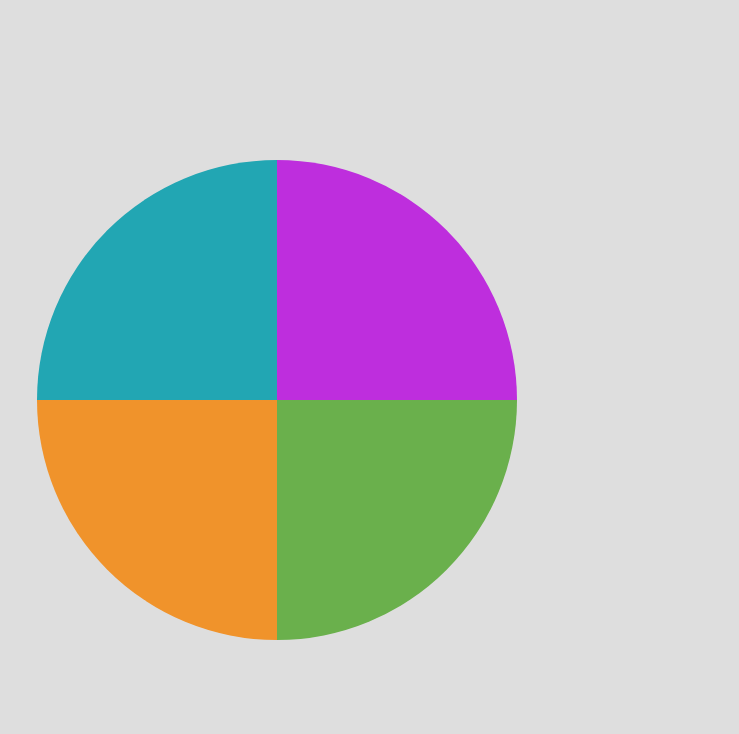
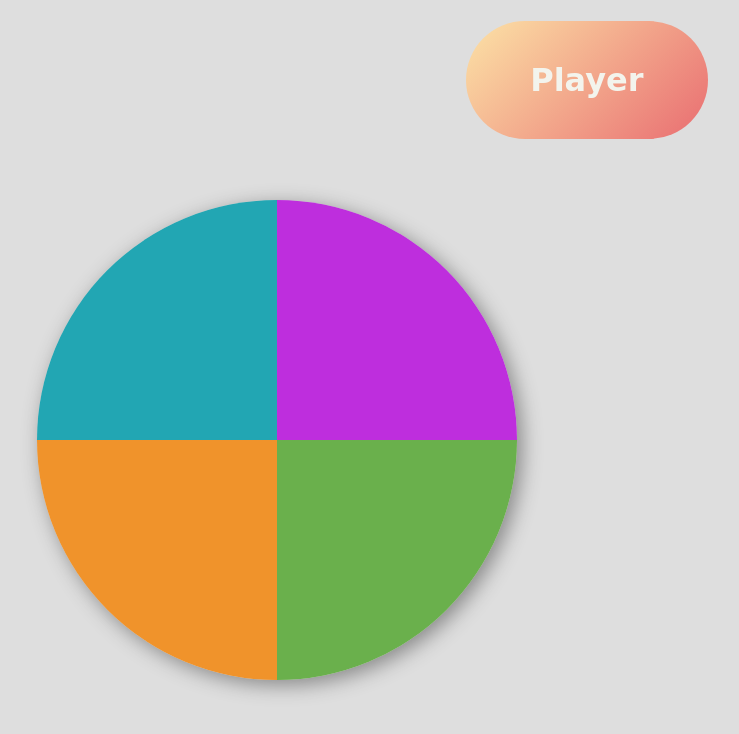
Before and after one commit to Fredyspt/SimonSaysGame, a plain HTML site: page Gameboard.html in a window 1280 px wide. Both pictures are taken after a click on the button "Start game". Shown: the whole page, without its empty margins (363-1102 px from the left). Drawn offline with nearby package versions, Linux system fonts and the light colour scheme; a web font is replaced by a local one.

Commit message:
Finished styling, final version

```diff
--- a/Gameboard.html
+++ b/Gameboard.html
@@ -6,14 +6,18 @@
     <meta name="viewport" content="width=device-width, initial-scale=1.0" />
     <link rel="stylesheet" href="styles.css" />
     <link rel="preconnect" href="https://fonts.gstatic.com" />
-    <link rel="preconnect" href="https://fonts.gstatic.com" />
     <link
       href="https://fonts.googleapis.com/css2?family=Archivo:wght@300&display=swap"
       rel="stylesheet"
     />
+    <link href="https://fonts.googleapis.com/css2?family=Chango&display=swap" rel="stylesheet">
     <title>Simon Says</title>
   </head>
   <body>
+    <header class="header">
+        <div id="cpu" class ="cpu"> CPU </div>
+        <div id="player" class ="player"> Player </div>
+    </header>
     <div class="gameboard">
       <div id="blue" class="color blue left" data-color="blue"></div>
       <div id="purple" class="color purple right" data-color="purple"></div>
--- a/game.js
+++ b/game.js
@@ -3,7 +3,9 @@ const purple = document.getElementById('purple')
 const orange = document.getElementById('orange')
 const green = document.getElementById('green')
 const startButton = document.getElementById('startButton')
-const LEVELS = 4
+const cpu = document.getElementById('cpu')
+const player = document.getElementById('player')
+const LEVELS = 10
 
 class Game{
     constructor(){
@@ -19,6 +21,7 @@ class Game{
         // created will now be the button itself, instead of the game
         this.nextLevel = this.nextLevel.bind(this)
         this.chooseColor = this.chooseColor.bind(this)
+        this.turnOffTurnIndicator()
         this.toggleStartButton()
         this.level = 1
         this.colors = {
@@ -37,7 +40,23 @@ class Game{
         } else {
             // Adds CSS class
             startButton.classList.add('hide')
+            this.cpuTurn()
         }
+    }
+
+    turnOffTurnIndicator(){
+        player.classList.remove('active')
+        cpu.classList.remove('active')
+    }
+
+    playerTurn(){
+        player.classList.add('active')
+        cpu.classList.remove('active')
+    }
+
+    cpuTurn(){
+        player.classList.remove('active')
+        cpu.classList.add('active')
     }
 
     generateSequence(){
@@ -51,8 +70,10 @@ class Game{
     nextLevel(){
         this.sequencePos = 0
         this.lightSequence()
+        this.cpuTurn()
         // Until sequence lighting is finished, click events are activated
         setTimeout(()=> this.addClickEvents(), 1000*(this.level-1))
+        setTimeout(()=> this.playerTurn(), 1000*this.level)
     }
 
     numberToColor(number){
--- a/styles.css
+++ b/styles.css
@@ -2,6 +2,7 @@ body {
     align-items: center;
     background: #dedede;
     display: flex;
+    flex-direction: column;
     height: 100vh;
     margin: 0;
 }
@@ -10,14 +11,40 @@ body {
     font-family: 'Archivo', sans-serif;
 }
 
+.header{
+    display: flex;
+    justify-content: space-around;
+    align-items: center;
+    height: 10vh;
+    width: 100%;
+}
+
+.cpu, .player{
+    color: #f3f4ed;
+    background-image: linear-gradient( 135deg, #FAD7A1 10%, #E96D71 100%);
+    font-family: 'Chango', cursive;
+    font-size: 4vmin;
+    font-weight: bold;
+    margin-top: 10vh;
+    padding: 5vh 5vw;
+    border-radius: 3em;
+    transition: 300ms ease-in-out;
+    transform: scale(0);
+}
+
+.active{
+    transform: scale(1);
+}
 .gameboard{
     height: 100vh;
     width: 100vh;
     border-radius: 50%;
     overflow: hidden;
-    margin: 0 auto;
-    max-height: 60vh;
-    max-width: 60vh;
+    margin: auto auto;
+    max-height: 60vmin;
+    max-width: 60vmin;
+    box-shadow: 5px 5px 20px #888888;
+    position: relative;
 }
 
 .color{
@@ -75,15 +102,26 @@ body {
 }
 
 .startBtn{
-    width: 400px;
-    height: 100px;
     background: #ecf0f1;
+    border-radius: 2em;
+    border: none;
+    box-shadow: 5px 10px 8px #888888;
     color: #2c3e50;
-    font-size: 2.5rem;
+    cursor: pointer;
+    font-size: 4vmin;
+    height: 15%;
+    outline: none;
     position: absolute;
-    top: calc(50% - 50px);
-    left: calc(50% - 200px);
+    right: calc(25% - 4vh);
+    top: calc(50% - 5vh);
+    transition: 350ms ease-in-out;
+    width: 60%;
+}
 
+.startBtn:hover{
+    color: white;
+    background: #536162;
+    transform: translateY(-8px);
 }
 
 .hide{
```
